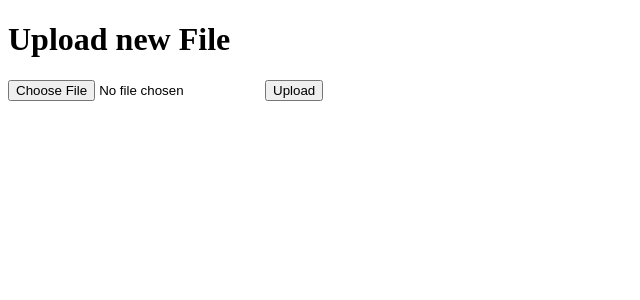
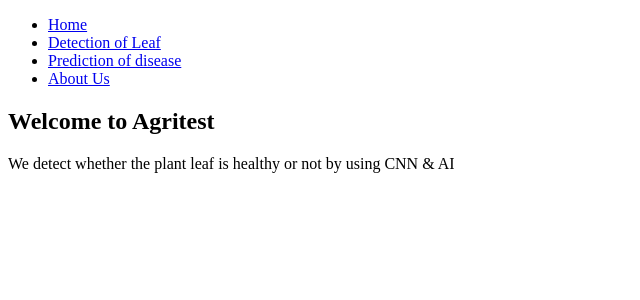
Before and after one commit to akshit22sept/AgriTest, a Flask app: page / in a window 1280 px wide. Shown: the top 300 px of the page, without its empty margins (0-640 px from the left). Run offline with Flask 3, Linux system fonts and the light colour scheme; parts of the project's set-up code (start-up, migrations or seed data) failed here and were passed over.

Commit message:
index.html
First Page

```diff
--- a/Templates/index.html
+++ b/Templates/index.html
@@ -1,16 +1,32 @@
 {% extends "base.html" %}
 
 {% block body %}
-    <h1>Upload new File</h1>
-    <form method=post enctype=multipart/form-data>
-      <input type=file name=file>
-      <input type=submit value=Upload>
-    </form>
-<div class="pred">
+<body>
+    <header>
+        <div class="navbar">
+            <div class="nav-logo">
+                <div class="logo"></div>
+            </div>
+            <div class="nav-links">
+                <ul class="ul">
+                    <li><a href="#Home">Home</a></li>
+                    <li><a href="#Detection">Detection of Leaf</a></li>
+                    <li><a href="#About">Prediction of disease</a></li>
+                    <li><a href="#Contact">About Us</a></li>
+                </ul>
+            </div>
+        </div>
+    </header>
 
-{% if pred %}
-Prediction : {{ pred }}
-{% endif %}
-</div>
 
+    <!-- Home Section -->
+    <section id="Home" class="home-section">
+        <div class="container">
+            <div class="bg-color"></div>
+            <h1>Welcome to Agritest</h1>
+            <p>We detect whether the plant leaf is healthy or not by using CNN & AI</p>
+        </div>
+    </section>
+
+</body>
 {% endblock %}
```
